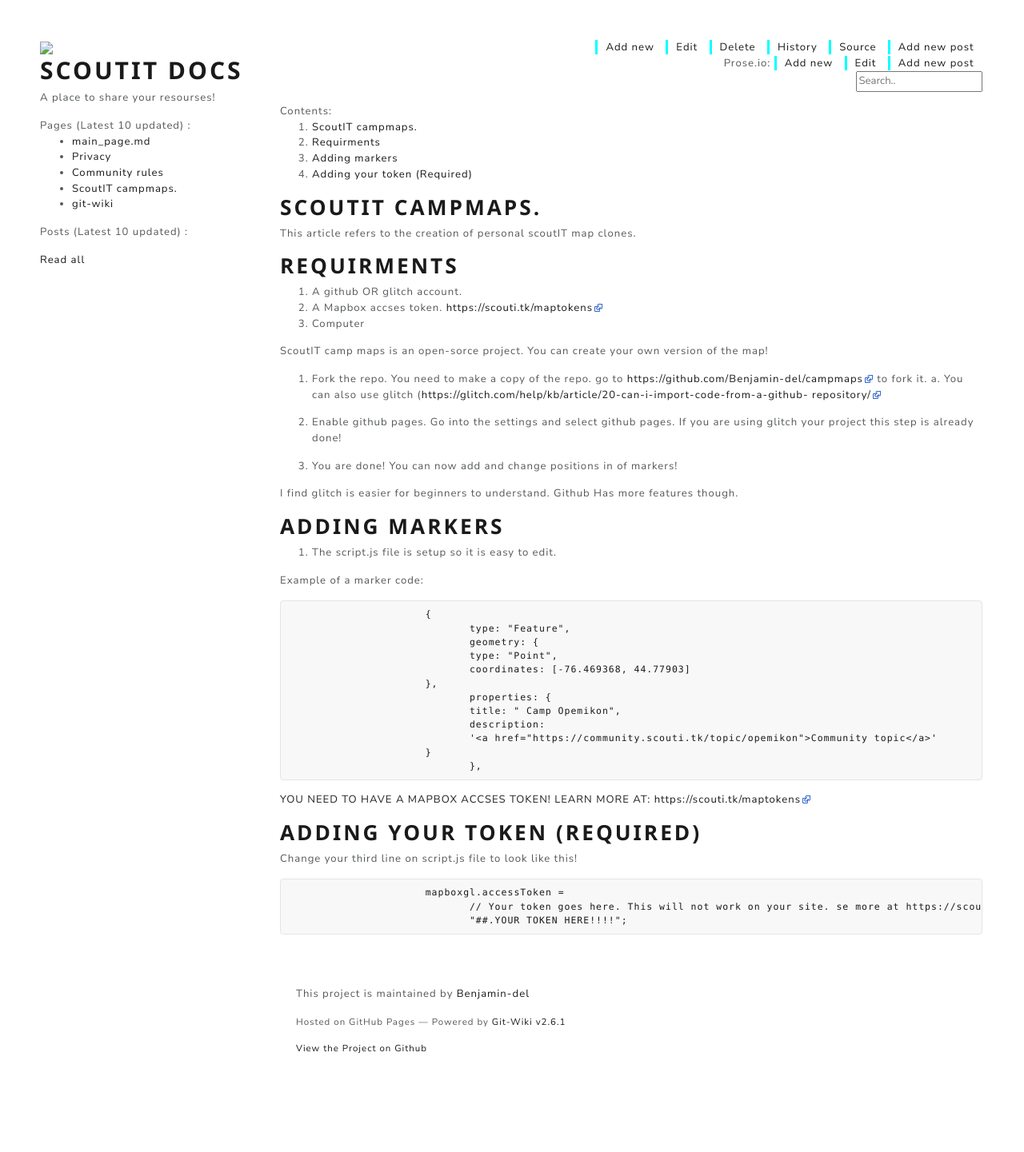
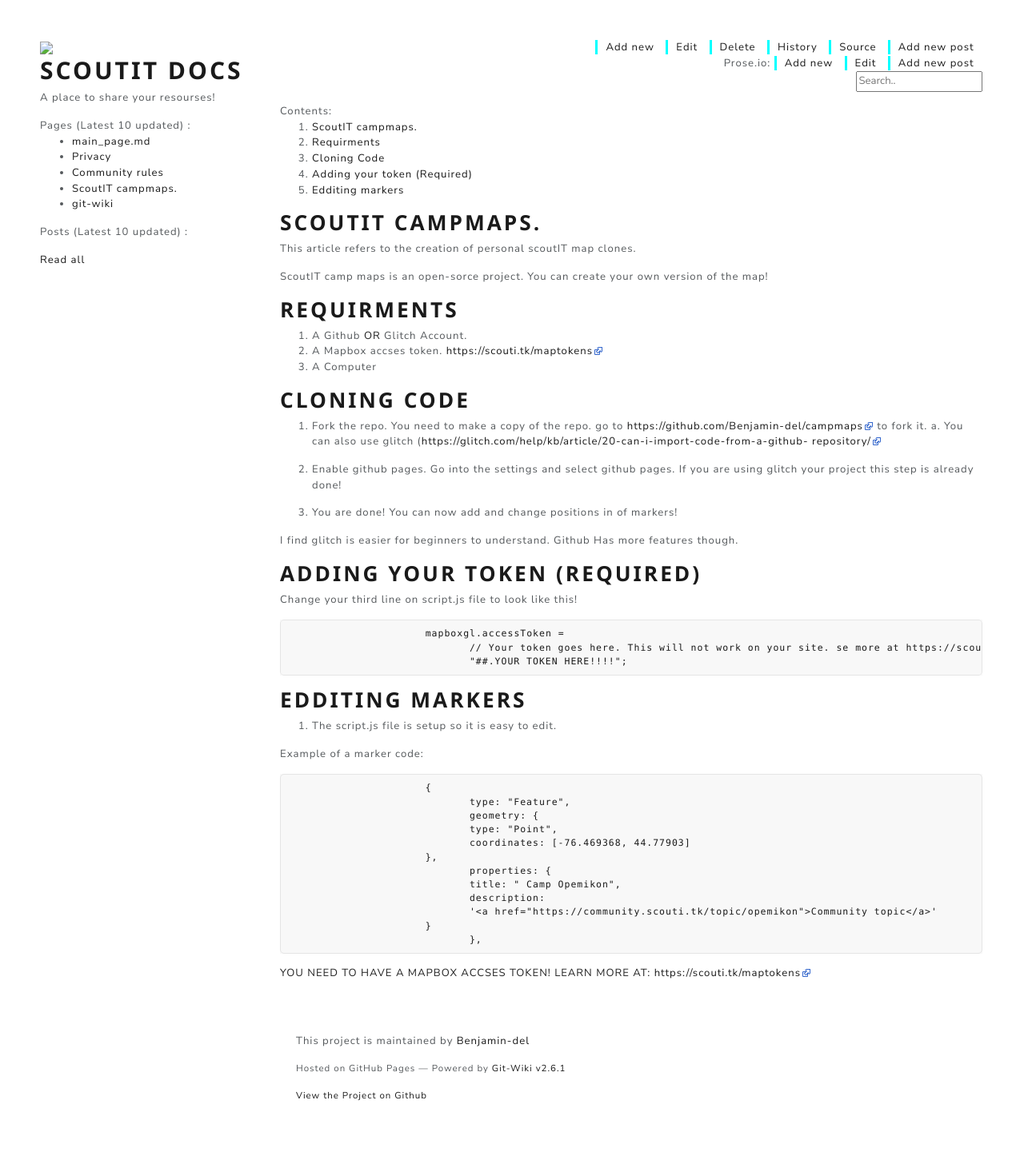
Before and after one commit to Benjamin-del/scoutit, a Jekyll site: the page built from wiki/Campmaps.md, in a window 1280 px wide. Shown: the whole page at 80% size. Built offline with Jekyll 4.4.1, drawn with Linux system fonts in a browser that asks for light colours; nearby versions of some CDN libraries; our own code applies the rules of GitHub Pages for plain Markdown files; before the commit the page ends 1382 px from its top, so only the background shows below that.

Commit message:
Update Campmaps.md

```diff
--- a/wiki/Campmaps.md
+++ b/wiki/Campmaps.md
@@ -2,13 +2,15 @@
 
 This article refers to the creation of personal scoutIT map clones.
 
+ScoutIT camp maps is an open-sorce project. You can create your own version of the map!
+
 
 ## Requirments
-1. A github OR glitch account.
+1. A Github **OR** Glitch Account.
 2. A Mapbox accses token. [https://scouti.tk/maptokens](https://scouti.tk/maptokens)
-3. Computer
+3. A Computer
 
-ScoutIT camp maps is an open-sorce project. You can create your own version of the map!
+## Cloning Code
 
 1. Fork the repo. You need to make a copy of the repo. go to [https://github.com/Benjamin-del/campmaps](https://github.com/Benjamin-del/campmaps) to fork it.
 	a. You can also use glitch ([https://glitch.com/help/kb/article/20-can-i-import-code-from-a-github-	repository/](https://glitch.com/help/kb/article/20-can-i-import-code-from-a-github-repository/)
@@ -19,8 +21,15 @@ ScoutIT camp maps is an open-sorce project. You can create your own version of t
 
 I find glitch is easier for beginners to understand. Github Has more features though.
 
+## Adding your token (Required)
 
-## Adding markers
+Change your third line on script.js file to look like this!
+
+				mapboxgl.accessToken =
+  				// Your token goes here. This will not work on your site. se more at https://scouti.tk/maptokens
+  				"##.YOUR TOKEN HERE!!!!";
+
+## Edditing markers
 
 1. The script.js file is setup so it is easy to edit.
 
@@ -40,11 +49,3 @@ Example of a marker code:
     				},
 
 **YOU NEED TO HAVE A MAPBOX  ACCSES TOKEN! LEARN MORE AT: [https://scouti.tk/maptokens](https://scouti.tk/maptokens)**
-
-## Adding your token (Required)
-
-Change your third line on script.js file to look like this!
-
-				mapboxgl.accessToken =
-  				// Your token goes here. This will not work on your site. se more at https://scouti.tk/maptokens
-  				"##.YOUR TOKEN HERE!!!!";
```
